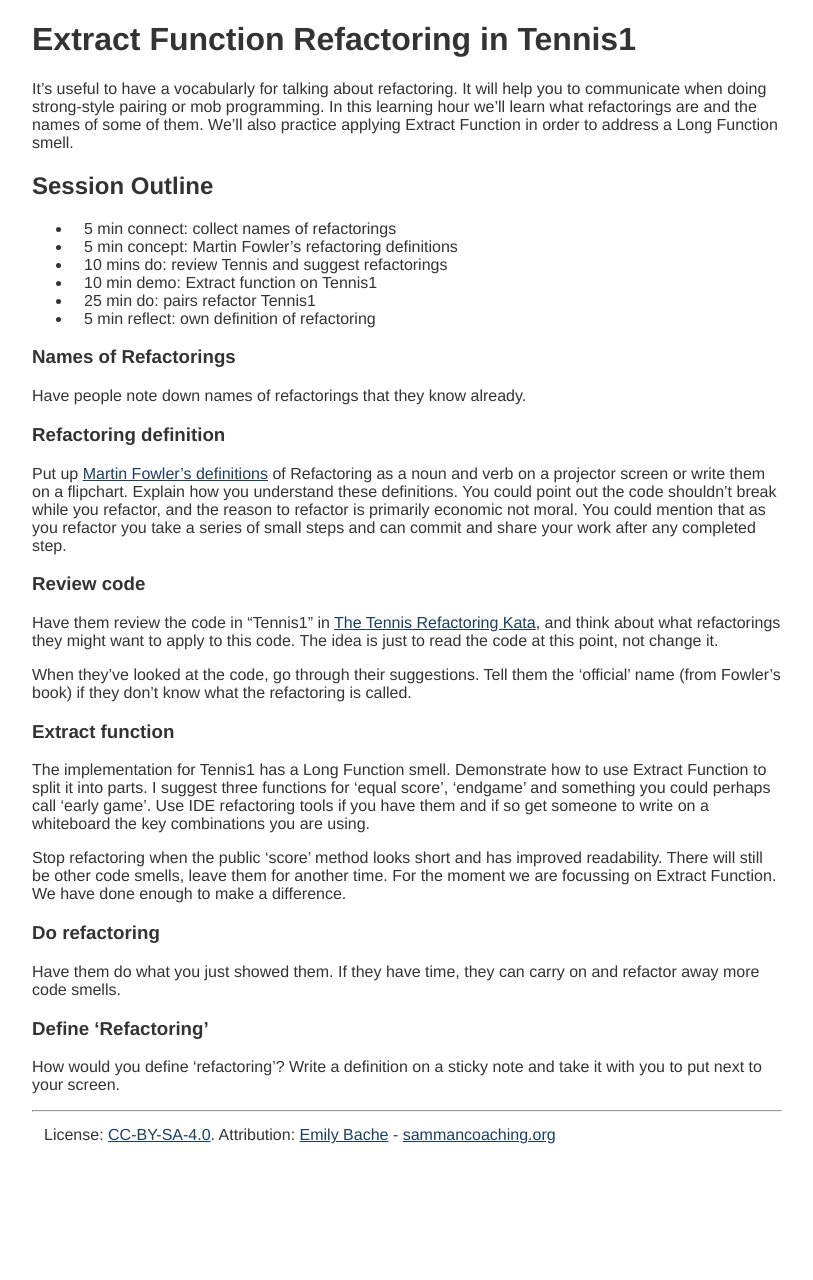
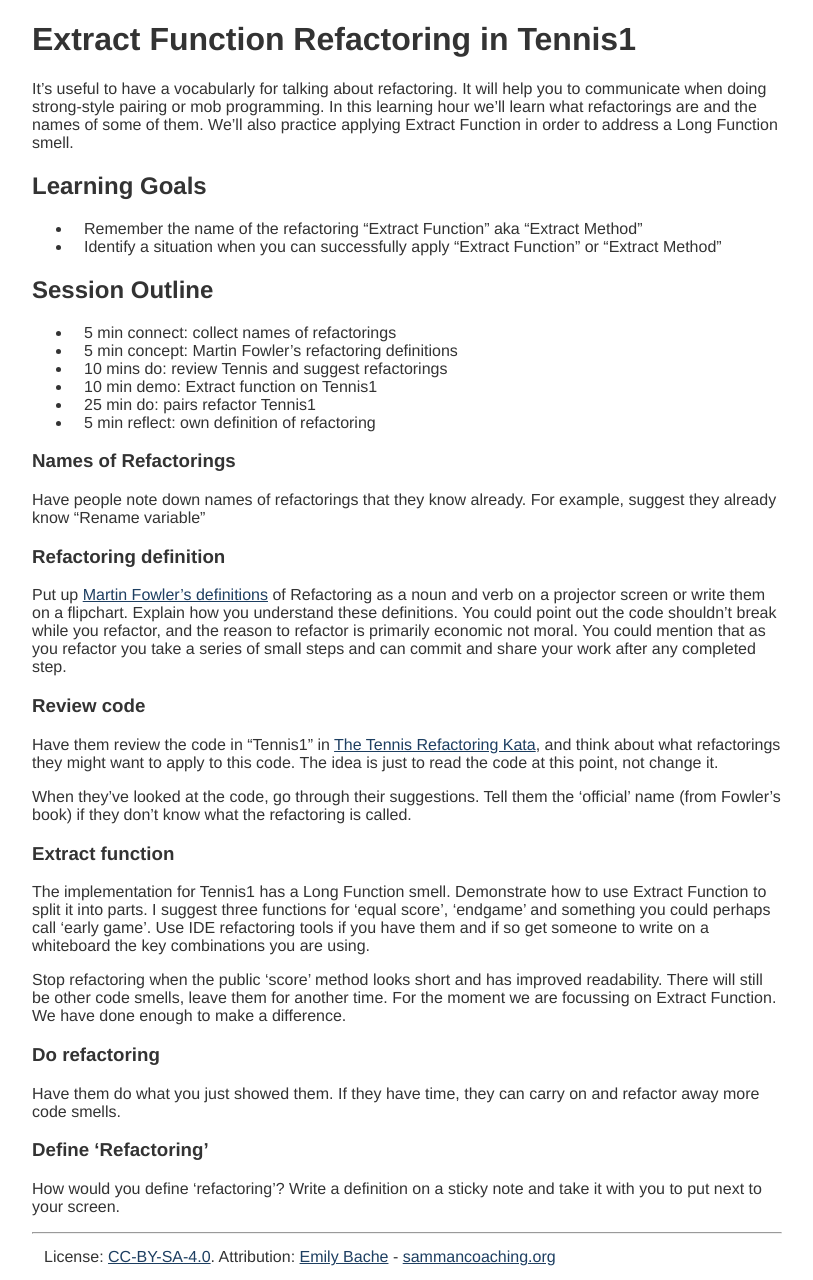
Before and after one commit to sammancoaching/website, a Jekyll site: the page built from _learning_hours/refactoring/extract_function.md, in a window 1280 px wide. Shown: the whole page, without its empty margins (233-1046 px from the left). Built offline with Jekyll 4.4.1, drawn with Linux system fonts in a browser that asks for light colours; before the commit the page ends 1158 px from its top, so only the background shows below that.

Commit message:
added learning goals

```diff
--- a/_learning_hours/refactoring/extract_function.md
+++ b/_learning_hours/refactoring/extract_function.md
@@ -10,6 +10,11 @@ author: emilybache
 
 It's useful to have a vocabularly for talking about refactoring. It will help you to communicate when doing strong-style pairing or mob programming. In this learning hour we'll learn what refactorings are and the names of some of them. We'll also practice applying Extract Function in order to address a Long Function smell.
 
+## Learning Goals
+
+* Remember the name of the refactoring "Extract Function" aka "Extract Method"
+* Identify a situation when you can successfully apply "Extract Function" or "Extract Method"
+
 ## Session Outline
 
 * 5 min connect: collect names of refactorings
@@ -20,7 +25,7 @@ It's useful to have a vocabularly for talking about refactoring. It will help yo
 * 5 min reflect: own definition of refactoring
 
 ### Names of Refactorings
-Have people note down names of refactorings that they know already.
+Have people note down names of refactorings that they know already. For example, suggest they already know "Rename variable"
 
 ### Refactoring definition
 Put up [Martin Fowler's definitions](https://martinfowler.com/bliki/DefinitionOfRefactoring.html) of Refactoring as a noun and verb on a projector screen or write them on a flipchart. Explain how you understand these definitions. You could point out the code shouldn't break while you refactor, and the reason to refactor is primarily economic not moral. You could mention that as you refactor you take a series of small steps and can commit and share your work after any completed step.
```
